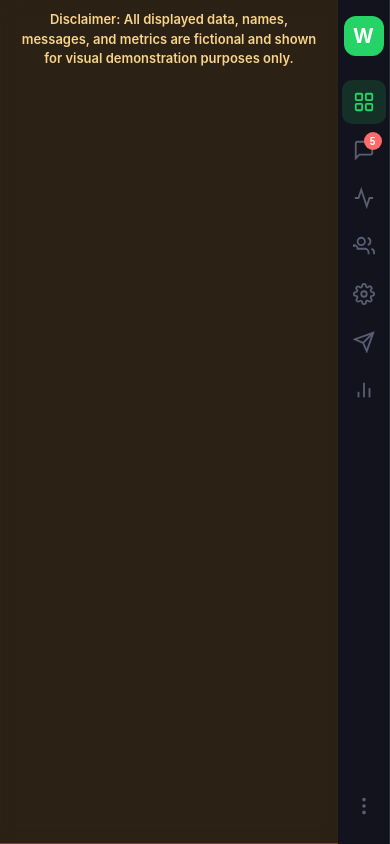
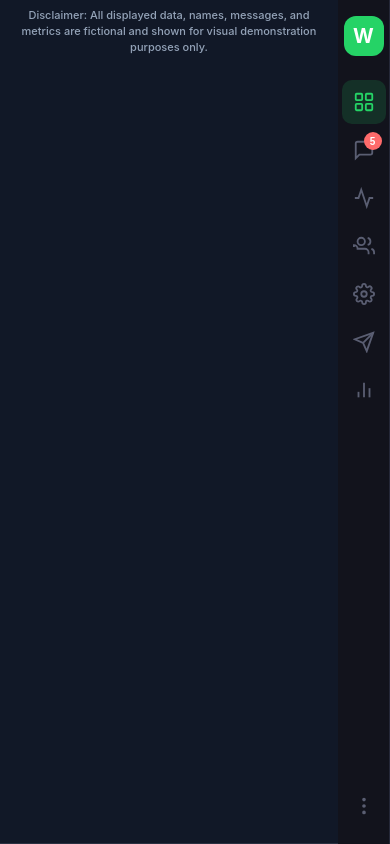
Before and after one commit to janisag07/janis-demo-whatsapp-platform, a plain HTML site: page index.html in a window 390 px wide. Shown: the top 844 px of the page. Drawn offline with Linux system fonts and the light colour scheme.

Commit message:
Improve mobile disclaimer and responsive layout

```diff
--- a/index.html
+++ b/index.html
@@ -367,7 +367,7 @@
   .live-dot { display:inline-block; width:8px; height:8px; border-radius:50%; background:var(--accent); animation:pulse 2s infinite; margin-right:6px; }
   @keyframes pulse { 0%,100%{opacity:1;} 50%{opacity:.4;} }
 
-.demo-disclaimer{position:sticky;top:0;z-index:1000;padding:10px 18px;background:rgba(245,158,11,.12);border-bottom:1px solid rgba(245,158,11,.35);color:#f8d48b;text-align:center;font:600 13px/1.5 -apple-system,BlinkMacSystemFont,'Segoe UI',Roboto,sans-serif;backdrop-filter:blur(8px)}
+.demo-disclaimer{position:relative;z-index:5;padding:8px 14px;background:#111827;border-bottom:1px solid rgba(148,163,184,.18);color:#94a3b8;text-align:center;font:500 11px/1.45 -apple-system,BlinkMacSystemFont,'Segoe UI',Roboto,sans-serif}
 
 </style>
 </head>
```
